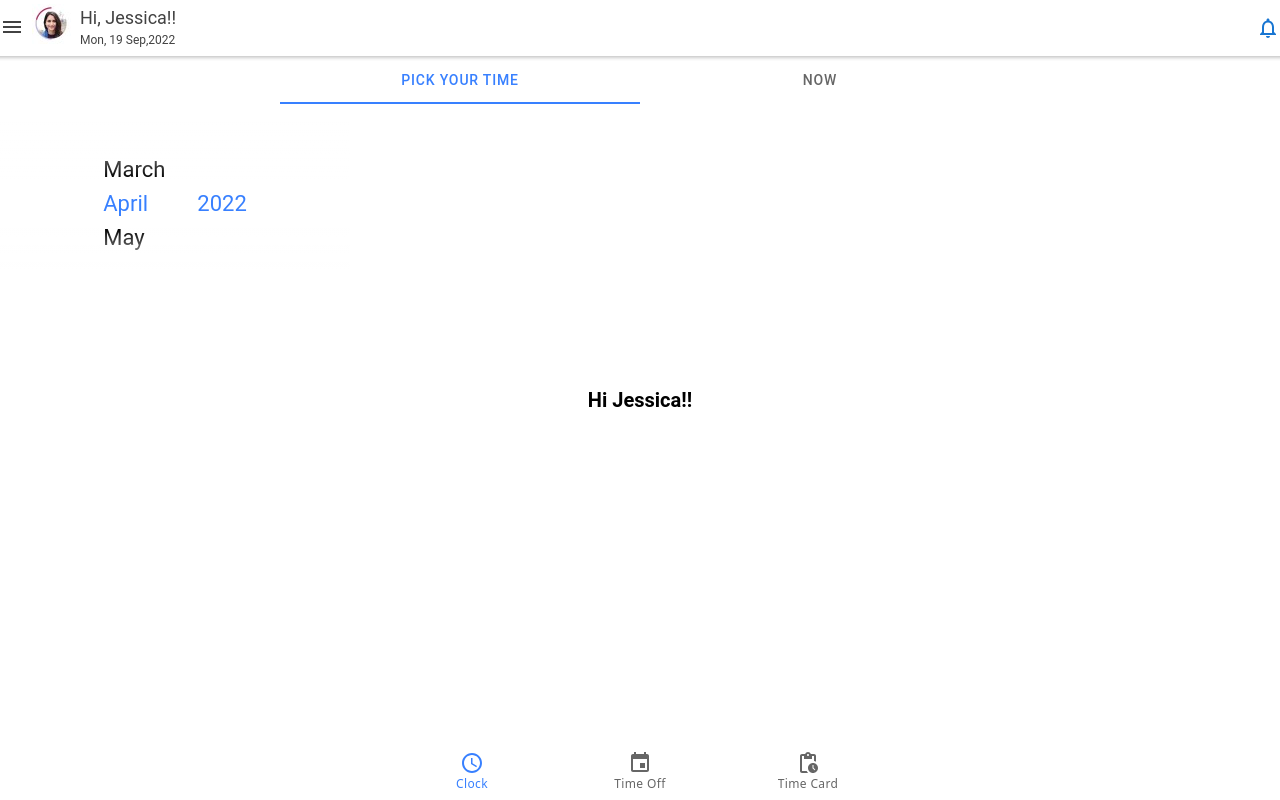
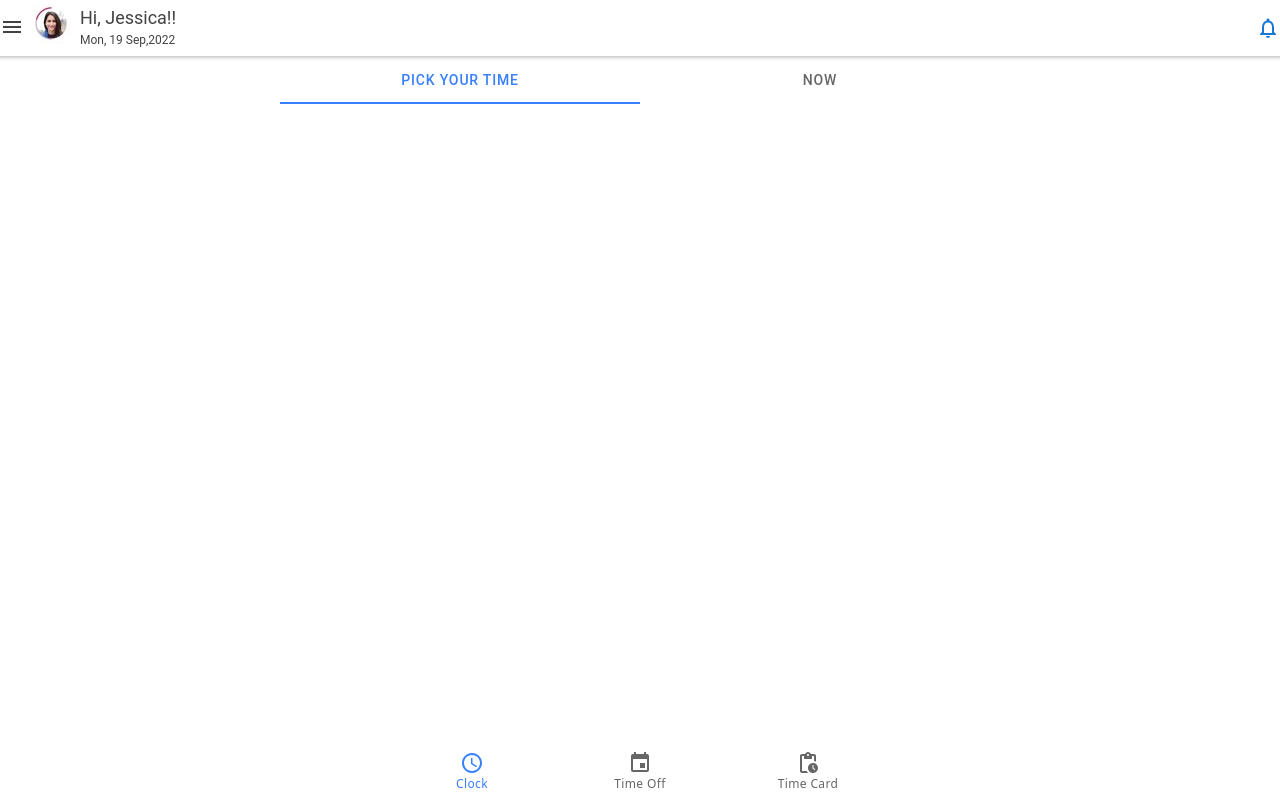
Before and after one commit to KNS786/totalqsr-ionic-frontend, a React (Create React App) app: page /punchInOut in a window 1280 px wide. Built offline with nearby package versions, Linux system fonts and the light colour scheme.

Commit message:
fix: calender fixes

```diff
--- a/src/components/calender/pickyourDateTime.tsx
+++ b/src/components/calender/pickyourDateTime.tsx
@@ -2,15 +2,19 @@
 import React from 'react';
 
 import { IonDatetime , IonList ,IonItem } from '@ionic/react';
+import ArrowDropUpIcon from '@mui/icons-material/ArrowDropUp';
+import ArrowDropDownIcon from '@mui/icons-material/ArrowDropDown';
+
 const pickYourDateTime:React.FC = () => {
   return (
-    <IonDatetime
-    presentation="month-year"
-      value="2022-04-21T00:00:00"
-      min="2022-03-01T00:00:00"
-      max="2022-05-31T23:59:59"
-    ></IonDatetime>
-
+    <div className="mb-8 flex items-stretch">
+      <div className="grid grid-cols-2 gap-2">
+        <IonDatetime presentation="date" preferWheel={true}></IonDatetime>
+      </div>
+      <div className="flex items-stretch">
+        <IonDatetime presentation="time" preferWheel={true}></IonDatetime>
+      </div>
+    </div>
   );
 }
 export default pickYourDateTime;
--- a/src/pages/PunchInOut.tsx
+++ b/src/pages/PunchInOut.tsx
@@ -31,7 +31,6 @@ const PunchInOut: React.FC = () => {
         </IonToolbar>
       </IonHeader>
       <IonContent fullscreen>
-        <ExploreContainer name="Hi Jessica!!" />
         <ClockOut/>
       </IonContent>
     </IonPage>
--- a/src/screens/clockOut.tsx
+++ b/src/screens/clockOut.tsx
@@ -4,36 +4,43 @@ import {
   IonSegmentButton
 } from '@ionic/react';
 
-import React,{useState,useEffect} from 'react';
+import React,{useState} from 'react';
 
 import PickyourDateTime from "../components/calender/pickyourDateTime";
 
 const ClockOut:React.FC = () => {
-  const [pickYourTime,setPickYourTime] = useState(true);
-  const [nowCurrentTime,setNowCurrentTime] = useState(false);
 
-  const dateTimePickHandler = (event:any) =>{
-    setPickYourTime(true);
-    setNowCurrentTime(false);
-  }
+  const [clicked,setClicked] = useState("");
 
-  const currentTimeHandler = (event:any) => {
-    setNowCurrentTime(true);
-    setPickYourTime(false);
+  const displayUserDatePicker = () =>{
+    if(clicked === "Pick your Time"){
+      return (
+        <PickyourDateTime/>
+      )
+    }
+    else if(clicked === "Now"){
+      return (
+        <p> new Date </p>
+      )
+    }
+    else{
+      return <></>
+    }
+
   }
 
   return (
         <>
-        <IonSegment value="Pick your Time">
-        <IonSegmentButton value="Pick your Time" onClick = {dateTimePickHandler}>
+        <IonSegment value="Pick your Time" onClick = {(e:any)=>setClicked(e.target.value)}>
+        <IonSegmentButton value="Pick your Time">
           <IonLabel>Pick your Time</IonLabel>
         </IonSegmentButton>
-        <IonSegmentButton value="Now" onClick = {(event:any)=>currentTimeHandler(event)}>
+        <IonSegmentButton value="Now" >
           <IonLabel>Now</IonLabel>
         </IonSegmentButton>
        </IonSegment>
        {
-        pickYourTime ? <PickyourDateTime/> :nowCurrentTime ? <p>new Date</p> : <></>
+        displayUserDatePicker()
        }
       </>
   )
```
